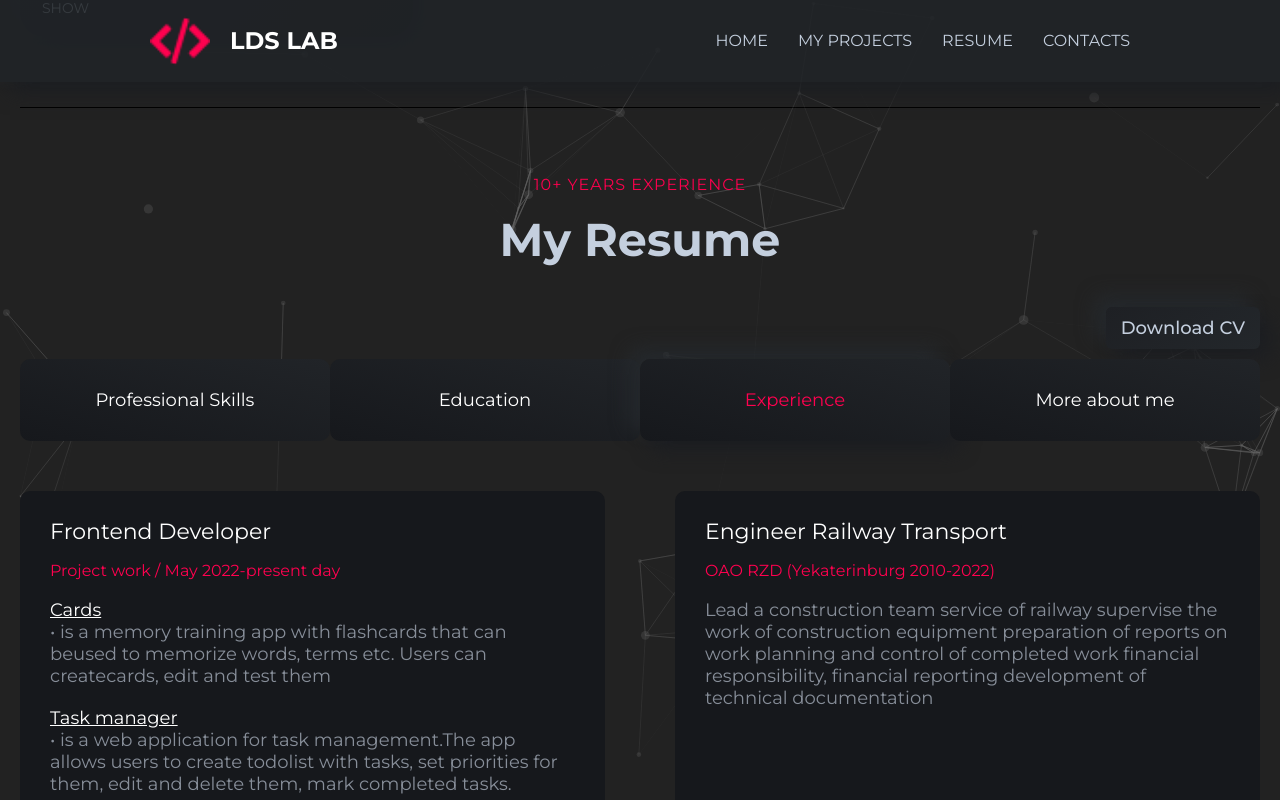
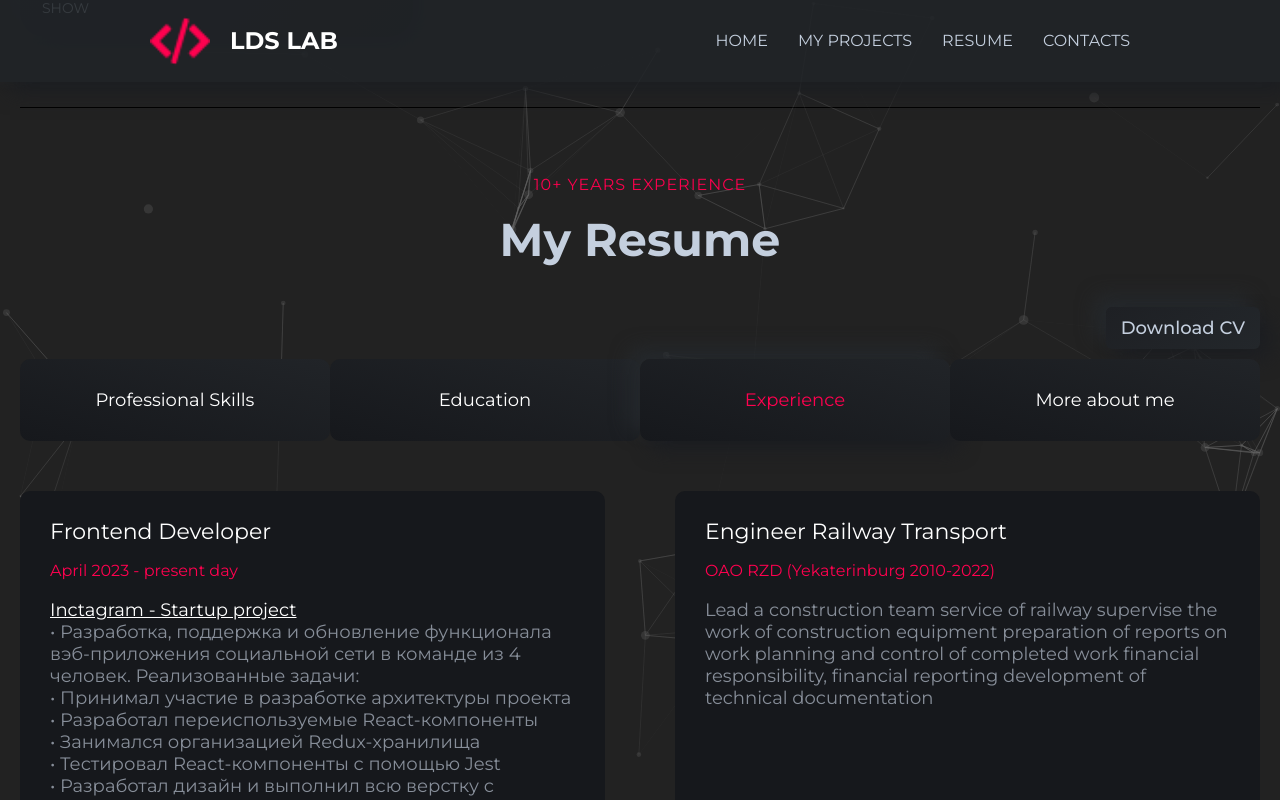
Before and after one commit to LDS196/lds-portfolio, a React (Create React App) app: page / in a window 1280 px wide. Both pictures are taken after a click on the button "Experience". Shown: the part 3708-4508 px from the top of the page. Built offline with nearby package versions, Linux system fonts and the light colour scheme.

Commit message:
fix and add new experiences

```diff
--- a/src/Resume/Experience.tsx
+++ b/src/Resume/Experience.tsx
@@ -6,7 +6,24 @@ export const Experience = () => {
         <div className={s.experience}>
             <ul className={s.list}>
                 <li className={s.place}>Frontend Developer</li>
-                <li className={s.year}>Project work / May 2022-present day</li>
+                <li className={s.year}>April 2023 - present day </li>
+                <li className={s.speciality}><span>Inctagram - Startup project </span><br/>
+                    •  Разработка, поддержка и обновление функционала
+                    вэб-приложения социальной сети в команде из 4
+                    человек. Реализованные задачи:<br/>
+                    • Принимал участие в разработке архитектуры проекта<br/>
+                    • Разработал переиспользуемые React-компоненты<br/>
+                    • Занимался организацией Redux-хранилища<br/>
+                    • Тестировал React-компоненты с помощью Jest<br/>
+                    • Разработал дизайн и выполнил всю верстку с
+                    использованием HTML5, CSS3<br/>
+                    • Занимался созданием модальных окон, авторизацией
+                    пользователей<br/>
+                </li>
+                <li className={s.speciality}><span>Stack:</span><br/>
+                    •  NextJS, TypeScript, RTK Query, HTML/CSS и etc.
+                </li>
+                <li className={s.year}>Project work / February 2022-April 2023</li>
                 <li className={s.speciality}><span>Cards</span><br/>
                     • is a memory training app with flashcards that can beused to memorize words, terms etc.
                     Users can createcards, edit and test them<br/>
```
